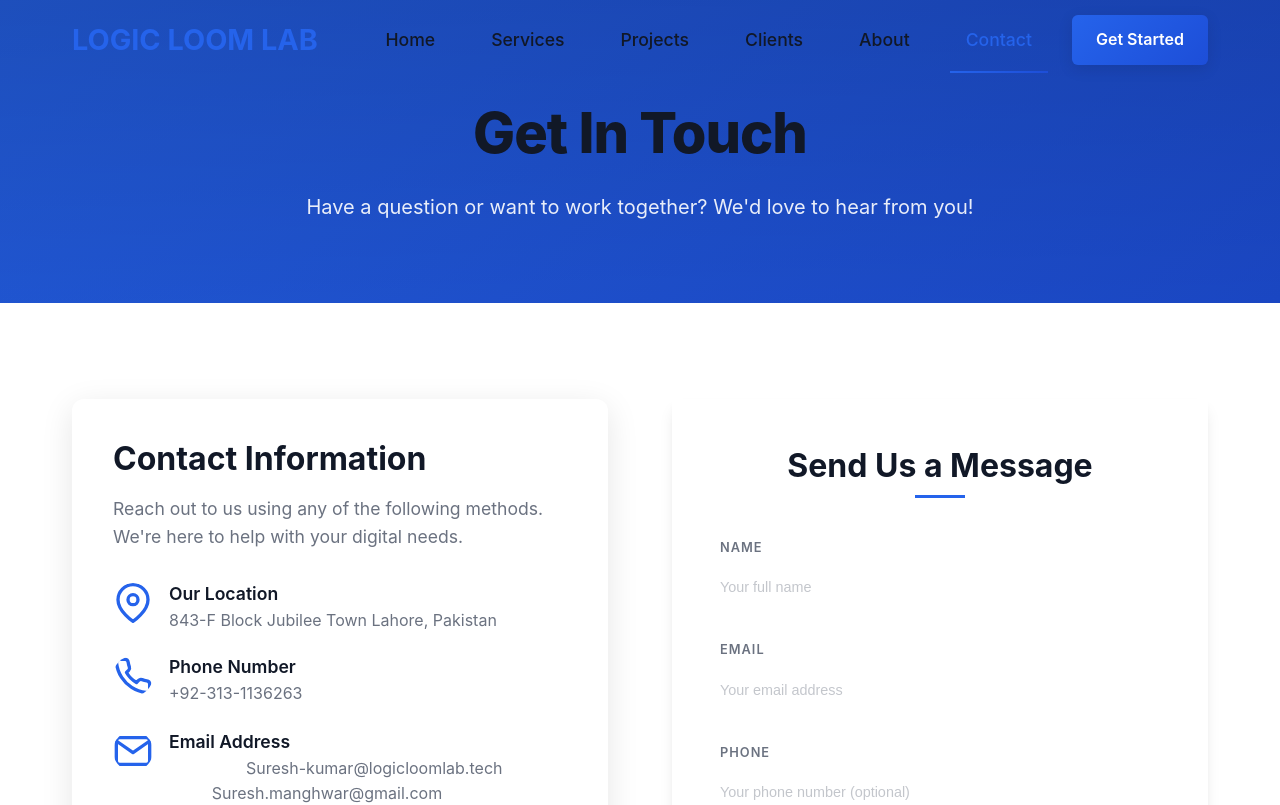
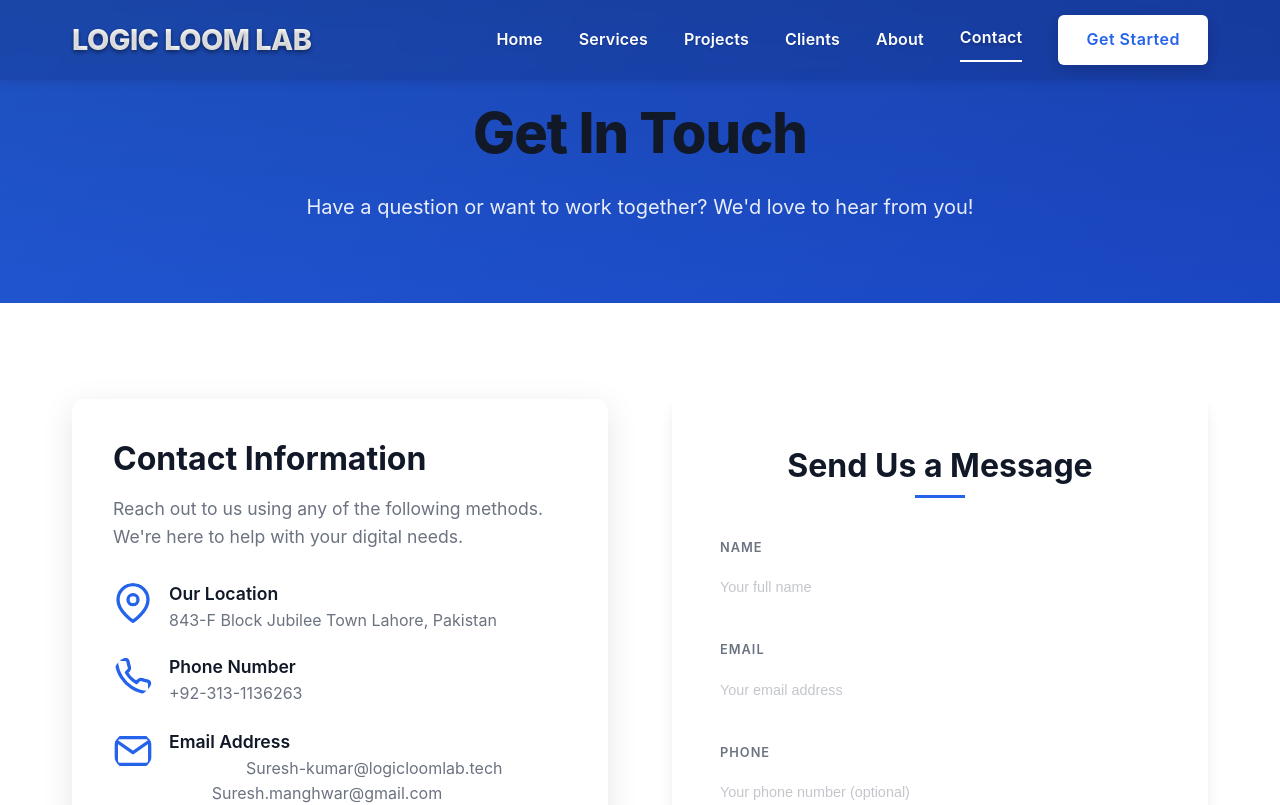
Before and after one commit to Suresh-cs-q/LOGIC-LOOM-WEBSITE, a React (Vite) app: page /contact in a window 1280 px wide. Shown: the top 805 px of the page. Built offline with nearby package versions, Linux system fonts and the light colour scheme.

Commit message:
Update website UI with improved navigation and styling

```diff
--- a/src/components/layout/Navbar.css
+++ b/src/components/layout/Navbar.css
@@ -4,16 +4,19 @@
   left: 0;
   width: 100%;
   height: 80px;
-  background-color: transparent;
+  background-color: rgba(0, 0, 0, 0.1);
+  backdrop-filter: blur(5px);
+  -webkit-backdrop-filter: blur(5px);
   z-index: var(--z-navbar);
-  transition: all 0.3s ease-in-out;
-  animation: fadeDown 0.6s ease-out;
+  transition: all 0.4s cubic-bezier(0.165, 0.84, 0.44, 1);
+  animation: fadeDown 0.8s cubic-bezier(0.25, 0.46, 0.45, 0.94);
+  box-shadow: 0 2px 10px rgba(0, 0, 0, 0.1);
 }
 
 @keyframes fadeDown {
   from {
     opacity: 0;
-    transform: translateY(-20px);
+    transform: translateY(-30px);
   }
   to {
     opacity: 1;
@@ -23,10 +26,11 @@
 
 .navbar.scrolled {
   background-color: rgba(255, 255, 255, 0.95);
-  box-shadow: var(--shadow-md);
+  box-shadow: 0 4px 30px rgba(0, 0, 0, 0.05);
   backdrop-filter: blur(10px);
+  -webkit-backdrop-filter: blur(10px);
   height: 70px;
-  transition: all 0.3s ease-in-out;
+  transition: all 0.4s cubic-bezier(0.165, 0.84, 0.44, 1);
 }
 
 .navbar-container {
@@ -42,20 +46,43 @@
 
 .logo-text {
   font-size: 1.8rem;
-  font-weight: 700;
-  color: var(--primary-color);
-  transition: transform 0.3s ease;
+  font-weight: 800;
+  background: white;
+  background-clip: text;
+  -webkit-background-clip: text;
+  -webkit-text-fill-color: transparent;
+  letter-spacing: -0.5px;
+  transition: all 0.4s cubic-bezier(0.175, 0.885, 0.32, 1.275);
+  position: relative;
+  text-shadow: 0 2px 4px rgba(0, 0, 0, 0.2);
+  filter: drop-shadow(0 2px 2px rgba(0, 0, 0, 0.3));
 }
 
 .logo-text:hover {
   transform: scale(1.05);
+  letter-spacing: 0px;
+}
+
+.logo-text::after {
+  content: "";
+  position: absolute;
+  bottom: -4px;
+  left: 0;
+  width: 0;
+  height: 2px;
+  background: white;
+  transition: width 0.4s cubic-bezier(0.19, 1, 0.22, 1);
+}
+
+.logo-text:hover::after {
+  width: 100%;
 }
 
 /* Navigation Links */
 .nav-menu {
   display: flex;
   align-items: center;
-  gap: var(--element-spacing);
+  gap: calc(var(--element-spacing) * 1.5);
   list-style: none;
   margin: 0;
   padding: 0;
@@ -64,56 +91,64 @@
 .nav-item {
   margin: 0;
   padding: 0;
+  position: relative;
 }
 
 .nav-link {
-  font-weight: 500;
-  color: var(--dark-color);
+  font-weight: 600;
+  color: white;
   position: relative;
   padding: 0.5rem 0;
   transition: all 0.3s ease;
   text-decoration: none;
   display: inline-block;
+  font-size: 1rem;
+  letter-spacing: 0.2px;
+  text-shadow: 0 1px 2px rgba(0, 0, 0, 0.2);
 }
 
 .nav-link::after {
   content: "";
   position: absolute;
   bottom: -3px;
-  left: 50%;
+  left: 0;
   width: 0;
   height: 2px;
-  background: var(--gradient-primary);
-  transition: width 0.3s ease, left 0.3s ease;
+  background: white;
+  transition: width 0.4s cubic-bezier(0.19, 1, 0.22, 1);
+  transform-origin: left;
 }
 
 .nav-link:hover::after,
 .nav-link.active::after {
   width: 100%;
-  left: 0;
 }
 
 .nav-link:hover,
 .nav-link.active {
-  color: var(--primary-color);
+  color: white;
+  transform: translateY(-2px);
+  text-shadow: 0 2px 4px rgba(0, 0, 0, 0.3);
 }
 
 /* CTA Button */
 .nav-cta .btn {
-  padding: 0.75rem 1.5rem;
-  background: var(--gradient-primary);
-  color: var(--white);
+  padding: 0.75rem 1.75rem;
+  background: white;
+  color: var(--primary-color);
   border-radius: var(--border-radius-sm);
   font-weight: 600;
   position: relative;
   overflow: hidden;
-  transition: transform 0.3s ease, box-shadow 0.3s ease;
+  transition: all 0.4s cubic-bezier(0.175, 0.885, 0.32, 1.275);
   text-decoration: none;
+  letter-spacing: 0.5px;
+  box-shadow: 0 4px 15px rgba(0, 0, 0, 0.2);
 }
 
 .nav-cta .btn:hover {
-  transform: translateY(-2px);
-  box-shadow: var(--shadow-lg);
+  transform: translateY(-3px) scale(1.02);
+  box-shadow: 0 8px 25px rgba(0, 0, 0, 0.3);
 }
 
 /* Ripple Effect */
@@ -122,15 +157,16 @@
   position: absolute;
   top: 50%;
   left: 50%;
-  width: 150%;
-  height: 150%;
-  background: radial-gradient(circle, rgba(255, 255, 255, 0.3) 0%, transparent 70%);
+  width: 200%;
+  height: 200%;
+  background: radial-gradient(circle, rgba(74, 108, 247, 0.2) 0%, transparent 70%);
   transform: translate(-50%, -50%) scale(0);
-  transition: transform 0.4s ease;
+  transition: transform 0.6s cubic-bezier(0.19, 1, 0.22, 1);
+  border-radius: 50%;
 }
 
 .nav-cta .btn:hover::after {
-  transform: translate(-50%, -50%) scale(2);
+  transform: translate(-50%, -50%) scale(1);
 }
 
 /* Mobile Menu */
@@ -138,16 +174,55 @@
   display: none;
   font-size: 1.5rem;
   cursor: pointer;
-  color: var(--dark-color);
-  transition: transform 0.3s ease;
+  color: white;
+  transition: transform 0.4s cubic-bezier(0.175, 0.885, 0.32, 1.275);
   background: none;
   border: none;
-  padding: 0;
+  padding: 0.5rem;
+  border-radius: 50%;
+  text-shadow: 0 1px 2px rgba(0, 0, 0, 0.2);
 }
 
 .menu-icon:hover {
-  transform: scale(1.1);
+  transform: rotate(180deg) scale(1.1);
+  background-color: rgba(255, 255, 255, 0.1);
+}
+
+/* Scrolled state text colors */
+.navbar.scrolled .nav-link {
+  color: var(--dark-color);
+  text-shadow: none;
+}
+
+.navbar.scrolled .nav-link:hover,
+.navbar.scrolled .nav-link.active {
   color: var(--primary-color);
+}
+
+.navbar.scrolled .nav-link::after {
+  background: var(--gradient-primary);
+}
+
+.navbar.scrolled .logo-text {
+  background: var(--gradient-primary);
+  background-clip: text;
+  -webkit-background-clip: text;
+  text-shadow: none;
+  filter: none;
+}
+
+.navbar.scrolled .logo-text::after {
+  background: var(--gradient-primary);
+}
+
+.navbar.scrolled .menu-icon {
+  color: var(--primary-color);
+  text-shadow: none;
+}
+
+.navbar.scrolled .nav-cta .btn {
+  background: var(--gradient-primary);
+  color: white;
 }
 
 /* Responsive Design */
@@ -159,27 +234,33 @@
   .nav-menu {
     position: fixed;
     top: 70px;
-    left: -100%;
-    width: 100%;
+    right: -100%;
+    width: 80%;
     height: calc(100vh - 70px);
-    background-color: var(--white);
+    background-color: rgba(0, 0, 0, 0.9);
     padding: var(--element-spacing);
     flex-direction: column;
     gap: var(--grid-gap);
-    box-shadow: var(--shadow-md);
-    transition: transform 0.3s ease-in-out;
+    box-shadow: -5px 0 30px rgba(0, 0, 0, 0.3);
+    transition: all 0.5s cubic-bezier(0.19, 1, 0.22, 1);
     margin: 0;
+    border-top-left-radius: 20px;
+    overflow-y: auto;
+  }
+
+  .navbar.scrolled .nav-menu {
+    background-color: rgba(255, 255, 255, 0.95);
   }
 
   .nav-menu.active {
-    left: 0;
-    animation: slideInMenu 0.3s ease forwards;
+    right: 0;
+    animation: slideInMenu 0.5s cubic-bezier(0.19, 1, 0.22, 1) forwards;
   }
 
   @keyframes slideInMenu {
     from {
       opacity: 0;
-      transform: translateX(-10%);
+      transform: translateX(10%);
     }
     to {
       opacity: 1;
@@ -189,21 +270,54 @@
 
   .nav-item {
     width: 100%;
-    margin: 0;
+    margin: 0.5rem 0;
+    opacity: 0;
+    transform: translateX(20px);
+  }
+
+  .nav-menu.active .nav-item {
+    opacity: 1;
+    transform: translateX(0);
+    transition: all 0.4s ease;
+    transition-delay: calc(0.1s * var(--item-index, 0));
   }
 
   .nav-link {
     width: 100%;
-    text-align: center;
-    font-size: 1.1rem;
-    padding: 1rem;
+    text-align: left;
+    font-size: 1.2rem;
+    padding: 1rem 1.5rem;
     border-radius: var(--border-radius-sm);
-    transition: background-color 0.3s ease, transform 0.3s ease;
+    transition: all 0.3s ease;
+    display: flex;
+    align-items: center;
+  }
+
+  .navbar.scrolled .nav-link {
+    color: var(--dark-color);
+  }
+
+  .nav-link::before {
+    content: "→";
+    margin-right: 10px;
+    opacity: 0;
+    transform: translateX(-10px);
+    transition: all 0.3s ease;
+  }
+
+  .nav-link:hover::before {
+    opacity: 1;
+    transform: translateX(0);
   }
 
   .nav-link:hover {
+    background-color: rgba(255, 255, 255, 0.1);
+    transform: translateX(5px);
+    padding-left: 2rem;
+  }
+
+  .navbar.scrolled .nav-link:hover {
     background-color: var(--primary-light);
-    transform: translateX(5px);
   }
 
   .nav-cta {
@@ -215,6 +329,9 @@
     width: 100%;
     display: block;
     text-align: center;
+    font-size: 1.1rem;
+    padding: 1rem;
+    margin-top: 1rem;
   }
 }
 
@@ -232,6 +349,45 @@
   }
 
   .nav-menu {
+    width: 100%;
     padding: var(--container-padding);
+    border-radius: 0;
+  }
+
+  .nav-link {
+    font-size: 1.1rem;
   }
 }
+
+/* Navbar Animations */
+@keyframes pulse {
+  0% {
+    box-shadow: 0 0 0 0 rgba(255, 255, 255, 0.4);
+  }
+  70% {
+    box-shadow: 0 0 0 10px rgba(255, 255, 255, 0);
+  }
+  100% {
+    box-shadow: 0 0 0 0 rgba(255, 255, 255, 0);
+  }
+}
+
+.nav-cta .btn.pulse {
+  animation: pulse 2s infinite;
+}
+
+/* Scroll Indicator */
+.scroll-indicator {
+  position: absolute;
+  bottom: -2px;
+  left: 0;
+  height: 2px;
+  background: white;
+  width: 0%;
+  transition: width 0.3s ease;
+}
+
+.navbar.scrolled .scroll-indicator {
+  opacity: 1;
+  background: var(--gradient-primary);
+}
--- a/src/components/layout/Navbar.jsx
+++ b/src/components/layout/Navbar.jsx
@@ -1,4 +1,4 @@
-import { useState, useEffect } from 'react';
+import { useState, useEffect, useRef } from 'react';
 import { Link, useLocation } from 'react-router-dom';
 import { FaBars, FaTimes } from 'react-icons/fa';
 import './Navbar.css';
@@ -6,7 +6,9 @@ import './Navbar.css';
 const Navbar = () => {
   const [isOpen, setIsOpen] = useState(false);
   const [scrolled, setScrolled] = useState(false);
+  const [scrollProgress, setScrollProgress] = useState(0);
   const location = useLocation();
+  const scrollIndicatorRef = useRef(null);
 
   const toggleMenu = () => {
     setIsOpen(!isOpen);
@@ -14,10 +16,20 @@ const Navbar = () => {
 
   useEffect(() => {
     const handleScroll = () => {
+      // For navbar background change
       if (window.scrollY > 50) {
         setScrolled(true);
       } else {
         setScrolled(false);
+      }
+
+      // For scroll progress indicator
+      const totalHeight = document.documentElement.scrollHeight - window.innerHeight;
+      const progress = (window.scrollY / totalHeight) * 100;
+      setScrollProgress(progress);
+
+      if (scrollIndicatorRef.current) {
+        scrollIndicatorRef.current.style.width = `${progress}%`;
       }
     };
 
@@ -59,6 +71,7 @@ const Navbar = () => {
             <li
               key={index}
               className="nav-item"
+              style={{ '--item-index': index }}
             >
               <Link
                 to={link.path}
@@ -68,13 +81,17 @@ const Navbar = () => {
               </Link>
             </li>
           ))}
-          <li className="nav-item nav-cta">
-            <Link to="/contact" className="btn btn-primary">
+          <li className="nav-item nav-cta" style={{ '--item-index': navLinks.length }}>
+            <Link
+              to="/contact"
+              className={`btn btn-primary ${location.pathname === '/' ? 'pulse' : ''}`}
+            >
               Get Started
             </Link>
           </li>
         </ul>
       </div>
+      <div ref={scrollIndicatorRef} className="scroll-indicator"></div>
     </nav>
   );
 };
```
